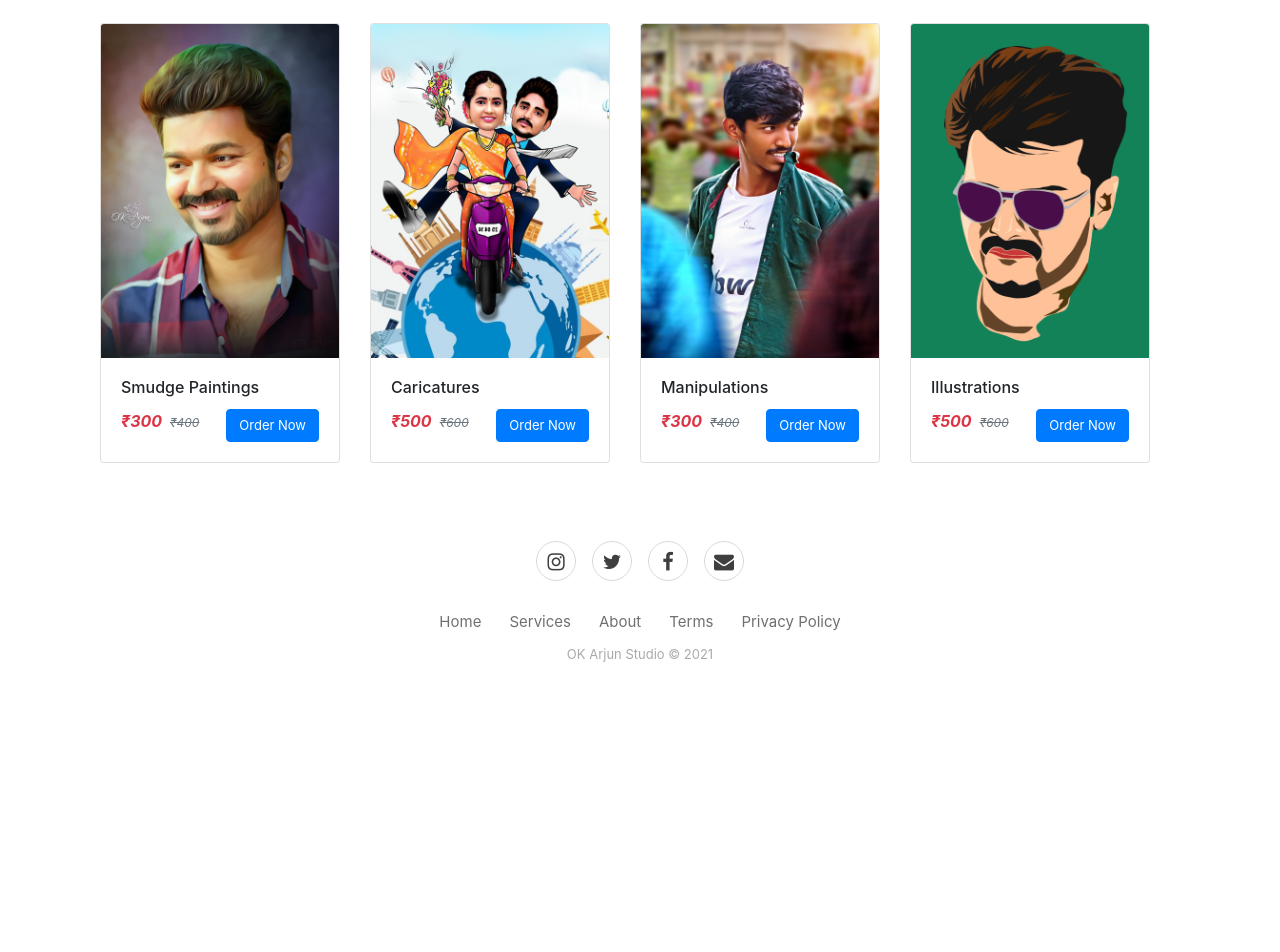
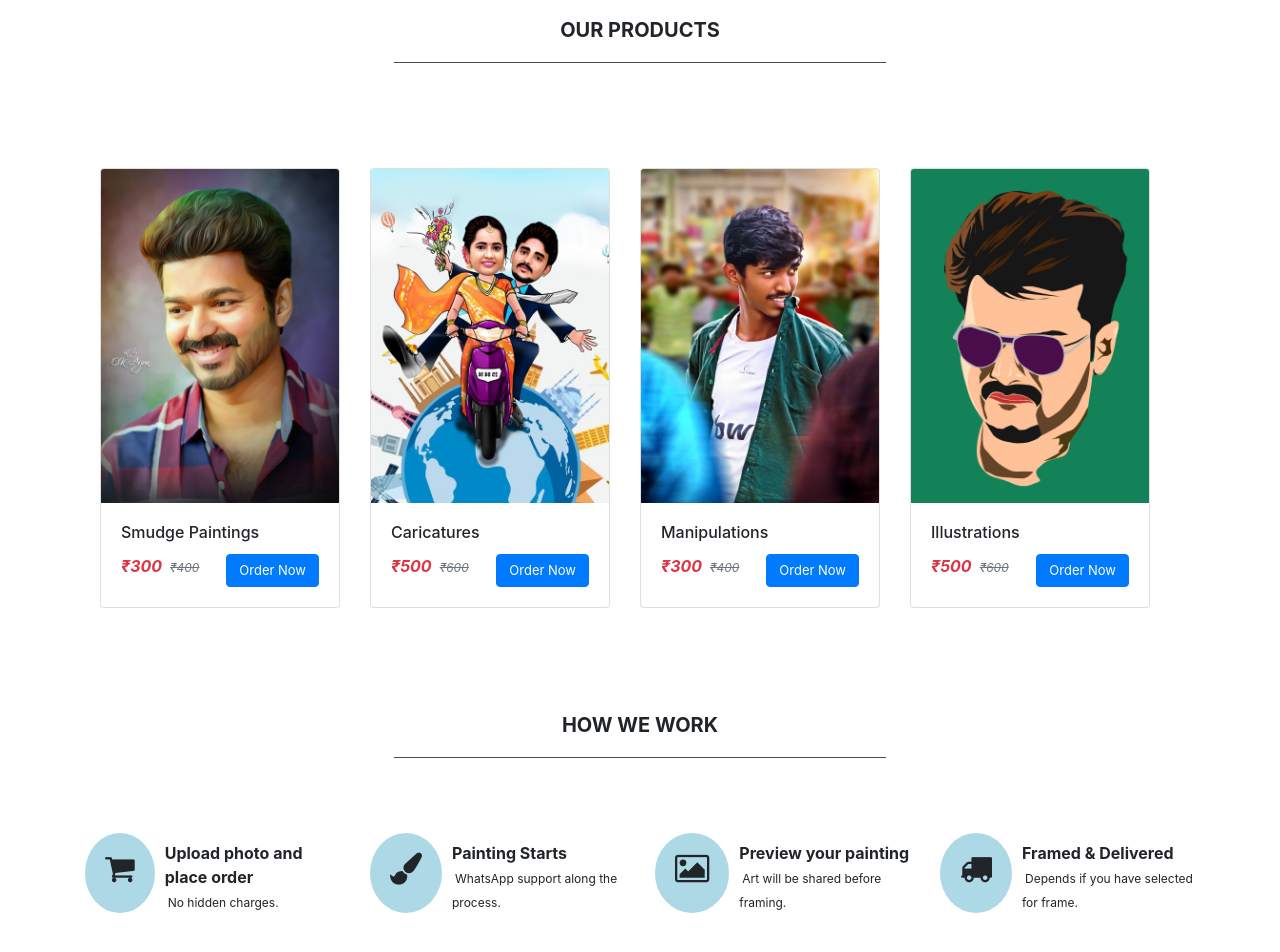
Before and after one commit to ok-arjun/StudioProject, a React (Create React App) app: page / in a window 1280 px wide. Shown: the part 640-1592 px from the top of the page. Before the commit the page ends 1345 px from the top, so only its background shows below. Built offline with nearby package versions, Linux system fonts and the light colour scheme.

Commit message:
Completed Landing page UI

```diff
--- a/src/components/Content.css
+++ b/src/components/Content.css
@@ -1,16 +1,74 @@
-  .container{
+  .product-title {
+    text-align: justify;
+    padding: 25px;
+    margin-bottom: 50px;
     margin-top: 50px;
   }
 
-  .card{
+  .product-title::after {
+    content: '';
+    background: #000000;
+    height: 1px;
+    width: 40%;
+    margin-top: 20px;
+    margin-left: auto;
+    margin-right: auto;
+    display: block;
+    opacity: 0.7;
+  }
+
+  .card {
     width: 15rem;
     margin: 30px;
   }
-  .btn{
+
+  .btn {
     font-size: small;
+  }
 
+  .off-price {
+    font-size: 12px;
+    text-decoration: line-through;
   }
-  .off-price{
-     font-size: 12px;
-     text-decoration: line-through;
+
+  .process-icon1 {
+    background-color: lightblue;
+    border-radius: 50%;
+    padding: 20px;
   }
+
+  .process-body {
+    padding-left: 10px;
+    margin-top: 8px;
+  }
+
+  .process-title {
+    text-align: justify;
+    padding: 25px;
+    margin-bottom: 50px;
+    margin-top: 50px;
+  }
+
+  .process-title::after {
+    content: '';
+    background: #000000;
+    height: 1px;
+    width: 40%;
+    margin-top: 20px;
+    margin-left: auto;
+    margin-right: auto;
+    display: block;
+    opacity: 0.7;
+  }
+span{
+  font-size: 12px;
+  padding: 3px;
+}
+  @media only screen and ( max-width: 700px) {
+    .body-main{
+      margin-left: 100px;
+    }
+    .process-media {
+      margin: 20px 0px 20px 0px;
+    }
+  }
--- a/src/components/Content.js
+++ b/src/components/Content.js
@@ -3,6 +3,8 @@ import React from 'react';
 
 function Content() {
     return (
+        <div className="body-main">
+            <h5 className="product-title text-center"><b>OUR PRODUCTS</b></h5>
             <div className="container">
                 <div className="card-group">
                     <div className="row">
@@ -51,6 +53,56 @@ function Content() {
                     </div>
                 </div>
             </div>
+            <h5 className="process-title text-center"><b>HOW WE WORK</b></h5>
+                <div className="container">
+                    <div className="row">
+                        <div className="col-lg-3 col-md-3 process-media">
+                            <div className="d-flex">
+                                <div className="process-icon1">
+                                    <i className="fa fa-shopping-cart fa-2x"></i>
+                                </div>
+                                <div className="process-body">
+                                    <b>Upload photo and place order</b>
+                                    <br/><span>No hidden charges.</span>
+                                </div>
+                            </div>
+                        </div>
+                        <div className="col-lg-3 col-md-3 process-media">
+                            <div className="d-flex">
+                                <div className="process-icon1">
+                                    <i className="fa fa-paint-brush fa-2x"></i>
+                                </div>
+                                <div className="process-body">
+                                    <b>Painting Starts</b>
+                                    <br/><span>WhatsApp support along the process.</span>
+                                </div>
+                            </div>
+                        </div>
+                        <div className="col-lg-3 col-md-3 process-media">
+                            <div className="d-flex">
+                                <div className="process-icon1">
+                                    <i className="fa fa-image fa-2x"></i>
+                                </div>
+                                <div className="process-body">
+                                    <b>Preview your painting</b>
+                                    <br/><span>Art will be shared before framing.</span>
+                                </div>
+                            </div>
+                        </div>
+                        <div className="col-lg-3 col-md-3 process-media">
+                            <div className="d-flex">
+                                <div className="process-icon1">
+                                    <i className="fa fa-truck fa-2x"></i>
+                                </div>
+                                <div className="process-body">
+                                    <b>Framed & Delivered</b>
+                                    <br/><span>Depends if you have selected for frame.</span>
+                                </div>
+                            </div>
+                        </div>
+                    </div>
+                </div>
+        </div>
     );
 };
 
--- a/src/components/footer.css
+++ b/src/components/footer.css
@@ -2,6 +2,16 @@
     padding:40px 0;
     background-color:#ffffff;
     color:#4b4c4d;
+    margin-top: 75px;
+  }
+  .footer-basic::before{
+    display: block;
+    content: "";
+    background-color: black;
+    width: 100%;
+    height: 1px;
+    opacity: 0.6;
+    margin-bottom: 35px;
   }
 
   .footer-basic ul {
```
Lines whose indentation alone changed are shown as unchanged.
